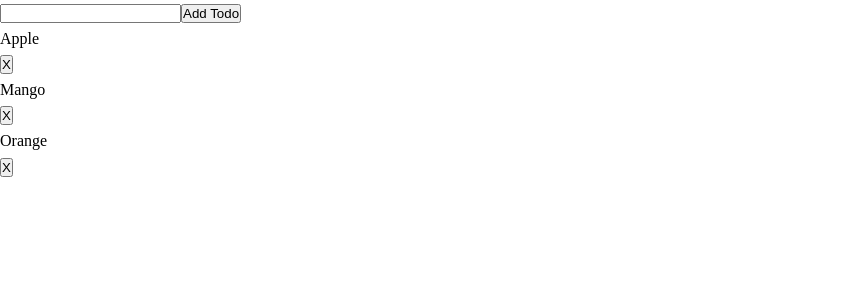
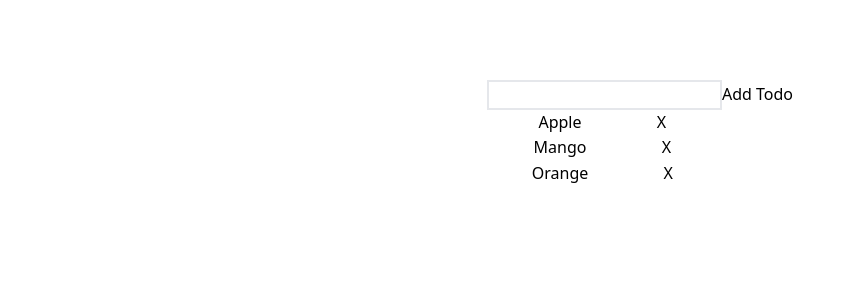
Before and after one commit to DASH0070/vue-todo-list, a Vue app: page / in a window 1280 px wide. Shown: the top 300 px of the page, without its empty margins (0-855 px from the left). Built offline with nearby package versions, Linux system fonts and the light colour scheme.

Commit message:
Added Tailwindcss

```diff
--- a/index.html
+++ b/index.html
@@ -5,7 +5,7 @@
     <meta name="viewport" content="width=device-width, initial-scale=1.0" />
     <title>Todo</title>
   </head>
-  <body>
+  <body class="text-center p-20">
     <div id="app"></div>
     <script type="module" src="/src/main.ts"></script>
   </body>
--- a/src/App.vue
+++ b/src/App.vue
@@ -22,11 +22,11 @@ const removeItem = (todo: object) => {
 </script>
 
 <template>
-	<form @submit.prevent="addItem">
-		<input type="text" v-model='inputText' />
+	<form @submit.prevent="addItem" class="object-center">
+		<input type="text" v-model='inputText' class="border-2"/>
 		<button type="submit">Add Todo</button>
 	</form>
-	<ul>
+	<ul class="flex flex-col justify-center items-center">
 		<li v-for="todo in todos" :key="todo.id" class="flex" >
 			<p>{{todo.text}}</p>
 			<button @click="removeItem(todo)" class="w-40">X</button>
--- a/src/main.ts
+++ b/src/main.ts
@@ -1,5 +1,6 @@
 import { createApp } from "vue";
 import App from "./App.vue";
+import './style.css'
 
 import "./assets/main.css";
 
--- a/tailwind.config.js
+++ b/tailwind.config.js
@@ -1,7 +1,8 @@
+/** @type {import('tailwindcss').Config} */
 module.exports = {
   content: [
     "./index.html",
-    "./src/**/*.{js,ts,jsx,tsx}",
+    "./src/**/*.{vue,js,ts,jsx,tsx}",
   ],
   theme: {
     extend: {},
```
Also changed, not shown: src/style.css (renamed from src/index.css).
